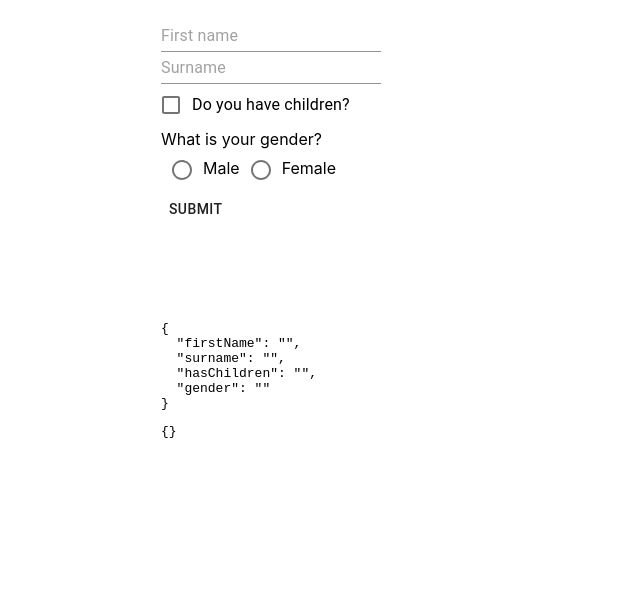
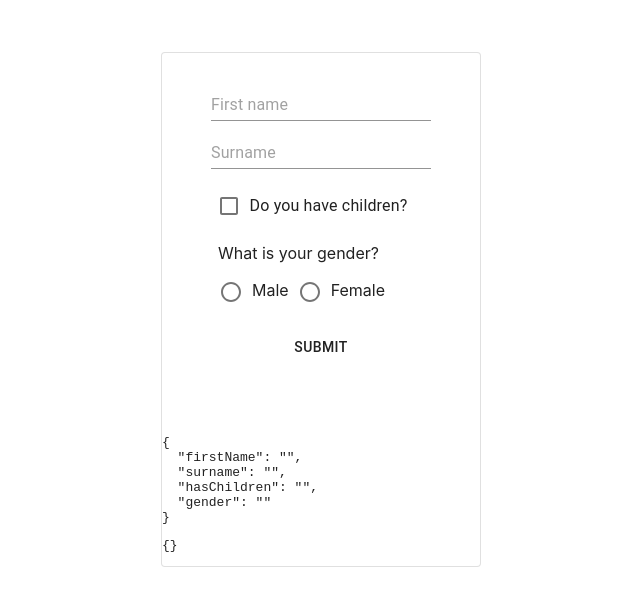
Before and after one commit to puyanwei/formik-refactor, a React (Create React App) app: page / in a window 1280 px wide. Shown: the top 606 px of the page, without its empty margins (319-959 px from the left). Built offline with nearby package versions, Linux system fonts and the light colour scheme.

Commit message:
Added css to form

```diff
--- a/src/App.css
+++ b/src/App.css
@@ -2,8 +2,21 @@
   text-align: center;
 }
 
-.form {
-  display: block;
+form {
   width: 20rem;
-  margin: 0 auto;
+  margin: 2rem auto;
 }
+
+.form-element {
+  display: flex;
+  justify-content: center;
+  margin: 1rem;
+}
+
+.radio-text {
+  margin: 1rem 1rem 0.5rem 3.5rem;
+}
+
+.radio-container {
+  margin: 0.5rem 1rem 1rem 3rem;
+}
--- a/src/App.jsx
+++ b/src/App.jsx
@@ -1,4 +1,4 @@
-import { Button, Checkbox, Radio } from "@material-ui/core";
+import { Button, Card, Radio } from "@material-ui/core";
 import { Checkbox1 } from "formComponents/Checkbox1";
 import { TextField1 } from "formComponents/TextField1";
 import { Field, Form, Formik } from "formik";
@@ -21,26 +21,33 @@ const App = () => {
       >
         {({ values, errors }) => (
           <Form>
-            <div>
+            <Card variant="outlined">
+              <br />
+              <div className="form-element">
                 <TextField1
                   placeholder="First name"
                   name="firstName"
                   type="input"
                 />
               </div>
-            <div>
+              <div className="form-element">
                 <TextField1 placeholder="Surname" name="surname" type="input" />
               </div>
-            <div>
+              <div className="form-element">
                 <Checkbox1
                   label="Do you have children?"
                   name="hasChildren"
                   type="checkbox"
                 />
               </div>
-            <div>
-              <div>What is your gender?</div>
-              <Field name="gender" type="radio" value="male" as={Radio}></Field>
+              <div className="radio-text">What is your gender?</div>
+              <div className="radio-container">
+                <Field
+                  name="gender"
+                  type="radio"
+                  value="male"
+                  as={Radio}
+                ></Field>
                 Male
                 <Field
                   name="gender"
@@ -50,15 +57,14 @@ const App = () => {
                 ></Field>
                 Female
               </div>
-            <div>
+              <div className="form-element">
                 <Button type="submit">submit</Button>
               </div>
               <br />
               <br />
-            <br />
-            <br />
               <pre>{JSON.stringify(values, null, 2)}</pre>
               <pre>{JSON.stringify(errors, null, 2)}</pre>
+            </Card>
           </Form>
         )}
       </Formik>
```
Lines whose indentation alone changed are shown as unchanged.
